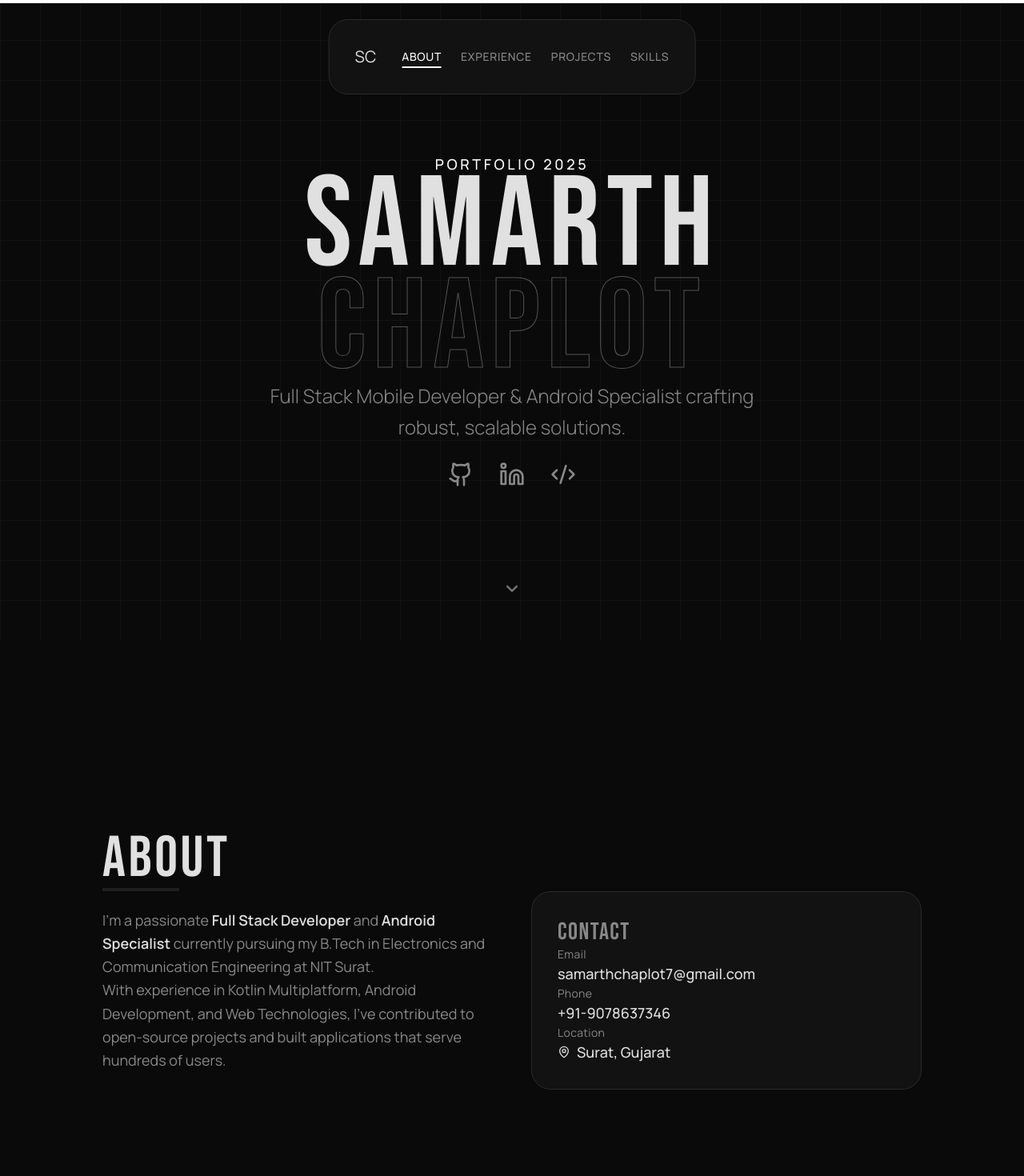
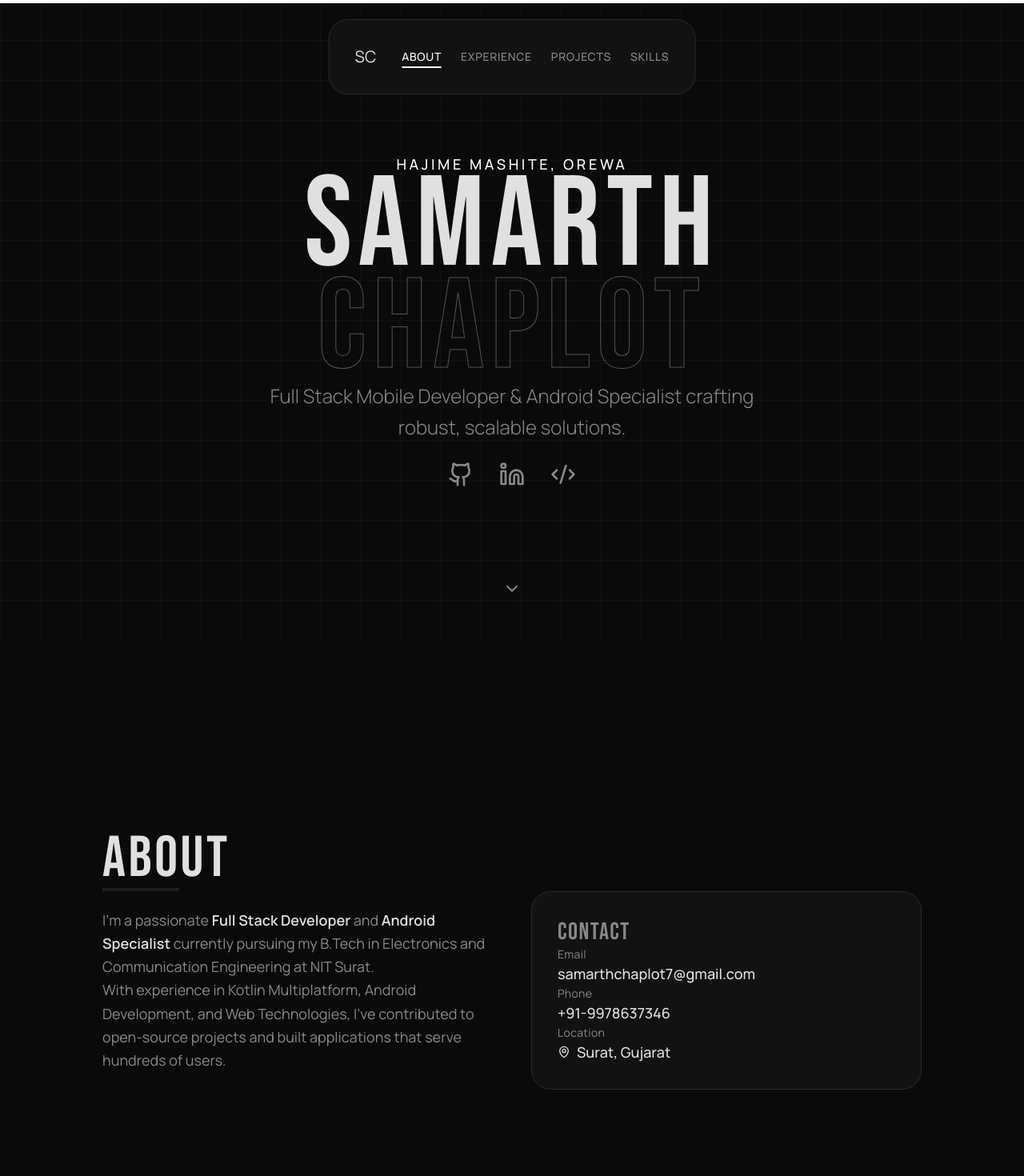
Before and after one commit to sam-arth07/Portfolio, a Next.js app: page / in a window 1280 px wide. Shown: the top 1470 px of the page at 80% size. Built offline with nearby package versions, Linux system fonts and the light colour scheme.

Commit message:
fix typos

```diff
--- a/src/components/About.tsx
+++ b/src/components/About.tsx
@@ -71,9 +71,9 @@ export default function About() {
 									Phone
 								</p>
 								<a
-									href="tel:+919078637346"
+									href="tel:+919978637346"
 									className="text-lg font-medium text-foreground hover:text-accent transition-colors">
-									+91-9078637346
+									+91-9978637346
 								</a>
 							</div>
 							<div>
--- a/src/components/Hero.tsx
+++ b/src/components/Hero.tsx
@@ -69,7 +69,7 @@ export default function Hero() {
 					transition={{ duration: 0.8 }}
 					className="mb-8">
 					<span className="text-accent text-lg tracking-[0.2em] uppercase font-medium">
-						Portfolio 2025
+						Hajime Mashite, Orewa
 					</span>
 				</motion.div>
 
--- a/src/components/Skills.tsx
+++ b/src/components/Skills.tsx
@@ -114,7 +114,7 @@ export default function Skills() {
 									CGPA
 								</p>
 								<p className="text-4xl font-heading text-foreground">
-									8.73
+									8.76
 								</p>
 							</div>
 							<div>
@@ -157,10 +157,10 @@ export default function Skills() {
 							</div>
 							<div className="group/item">
 								<p className="text-lg text-foreground font-medium mb-1 group-hover/item:text-accent transition-colors">
-									Google Cloud Study Jams
+									Android Development
 								</p>
 								<p className="text-sm text-muted font-mono">
-									Google • 2023
+									Udemy • 2025
 								</p>
 							</div>
 						</div>
```
Also changed, not shown: package.json (+4 -3 lines), 1 other file (tests, documents, lock files or other folders).
